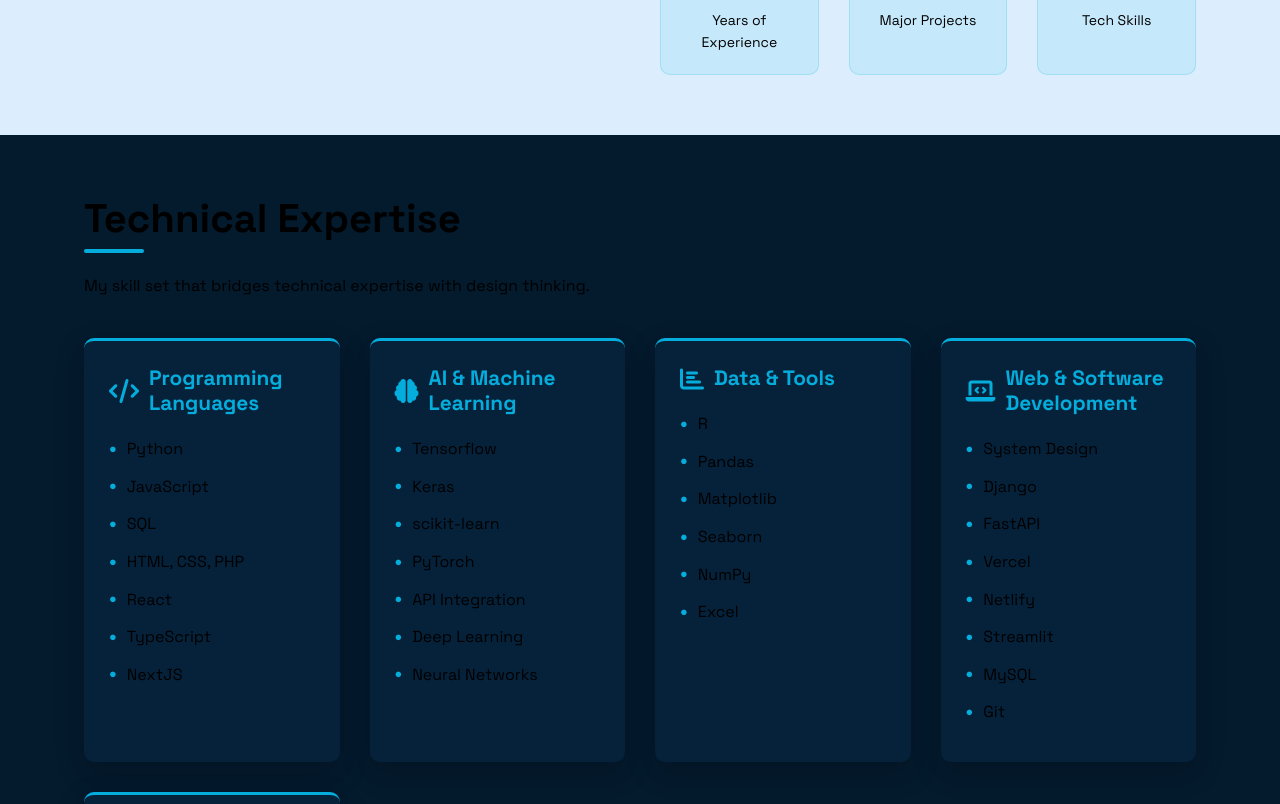
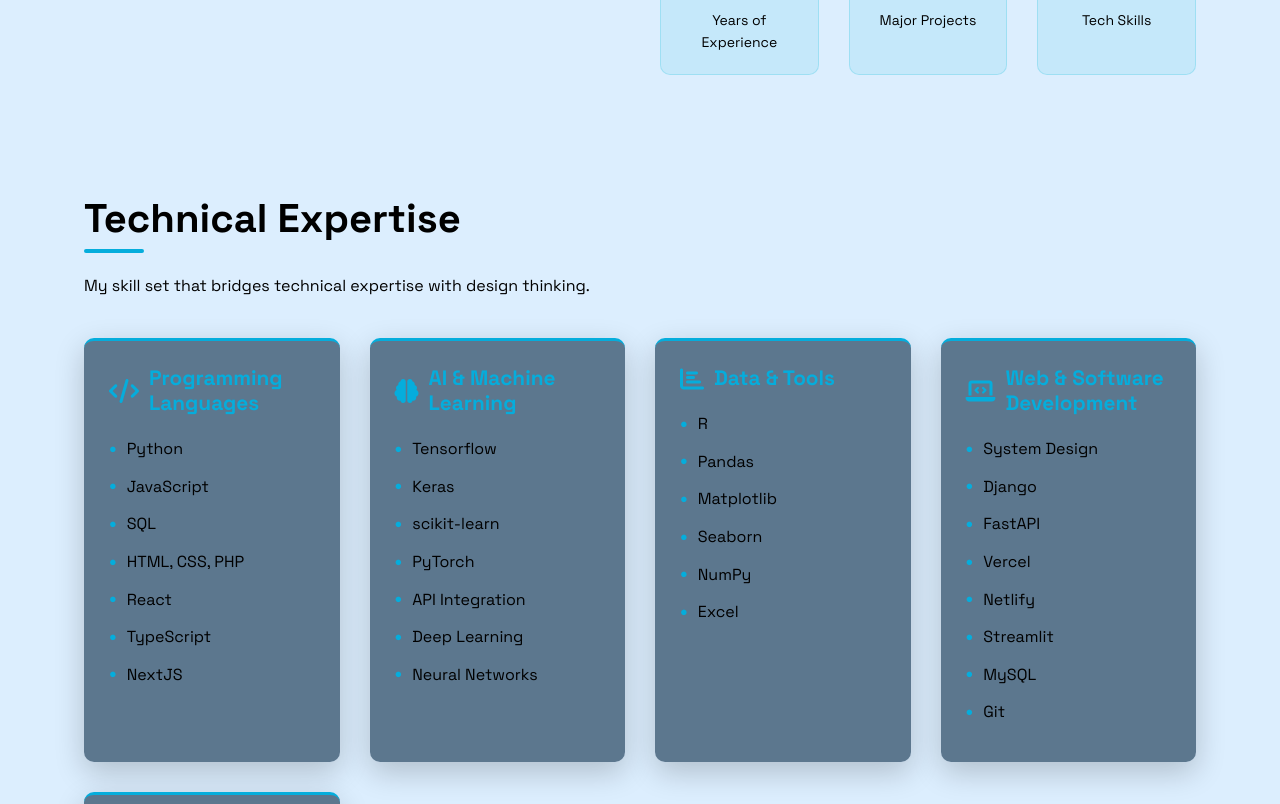
Before and after one commit to favouralgo/fm, a React (Vite) app: page / in a window 1280 px wide. Shown: the part 1480-2284 px from the top of the page. Built offline with nearby package versions, Linux system fonts and the light colour scheme.

Commit message:
style: change background color and update root color styling

```diff
--- a/src/index.css
+++ b/src/index.css
@@ -5,7 +5,7 @@
             --secondary: #32b8cd;
             --dark: #121212;
             --light: #f4f9ff;
-            --space-bg: #041a2d;
+            --space-bg: #dceefe;
             --space-light: #dceefe;
             --space-accent: #0fb8d8;
             --text: #000000;
@@ -24,8 +24,8 @@
             line-height: 1.6;
             overflow-x: hidden;
             background-image:
-                radial-gradient(circle at 20% 35%, rgba(9, 53, 95, 0.8) 0%, transparent 30%),
-                radial-gradient(circle at 75% 44%, rgba(4, 57, 94, 0.7) 0%, transparent 40%);
+                radial-gradient(circle at 20% 35%, rgba(185, 221, 255, 0.8) 0%, transparent 30%),
+                radial-gradient(circle at 75% 44%, rgba(184, 224, 253, 0.7) 0%, transparent 40%);
         }
 
         .container {
```
